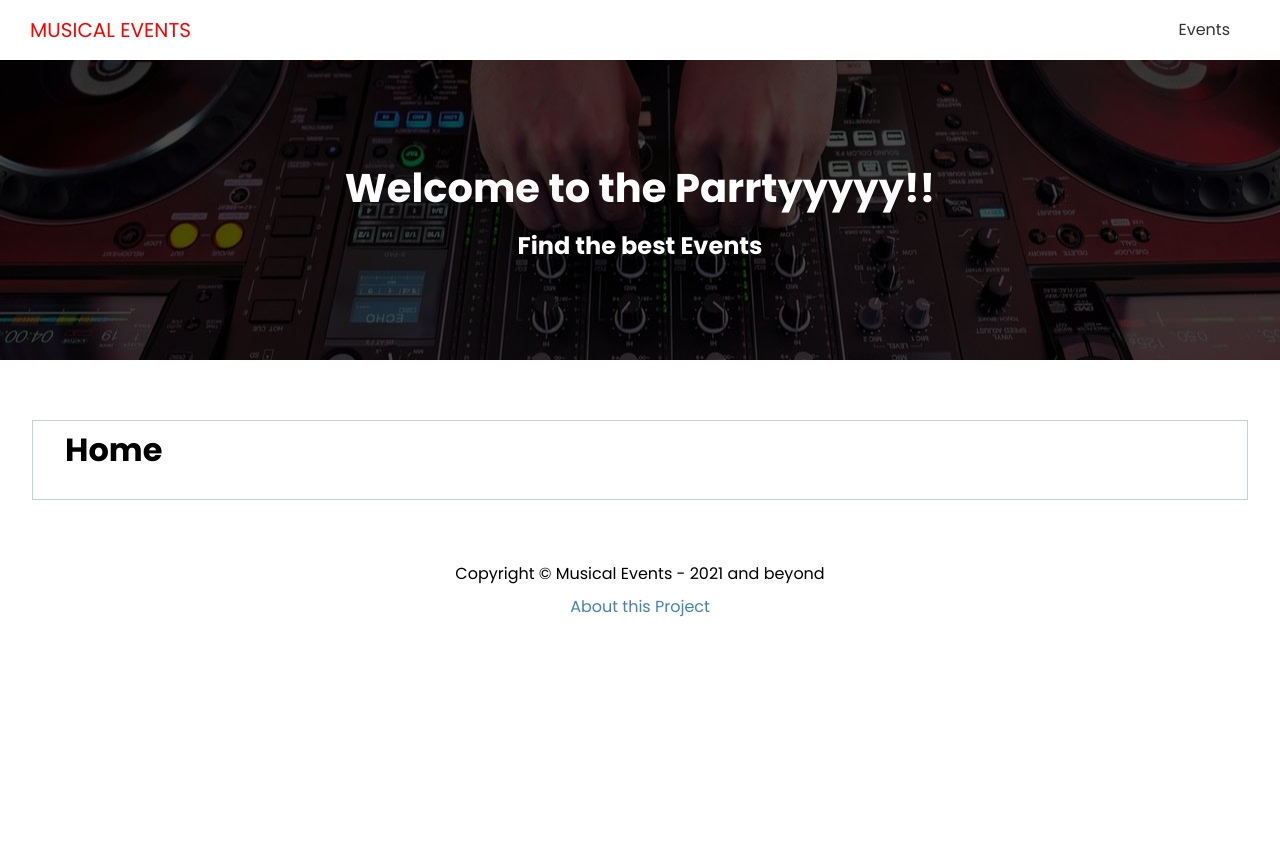
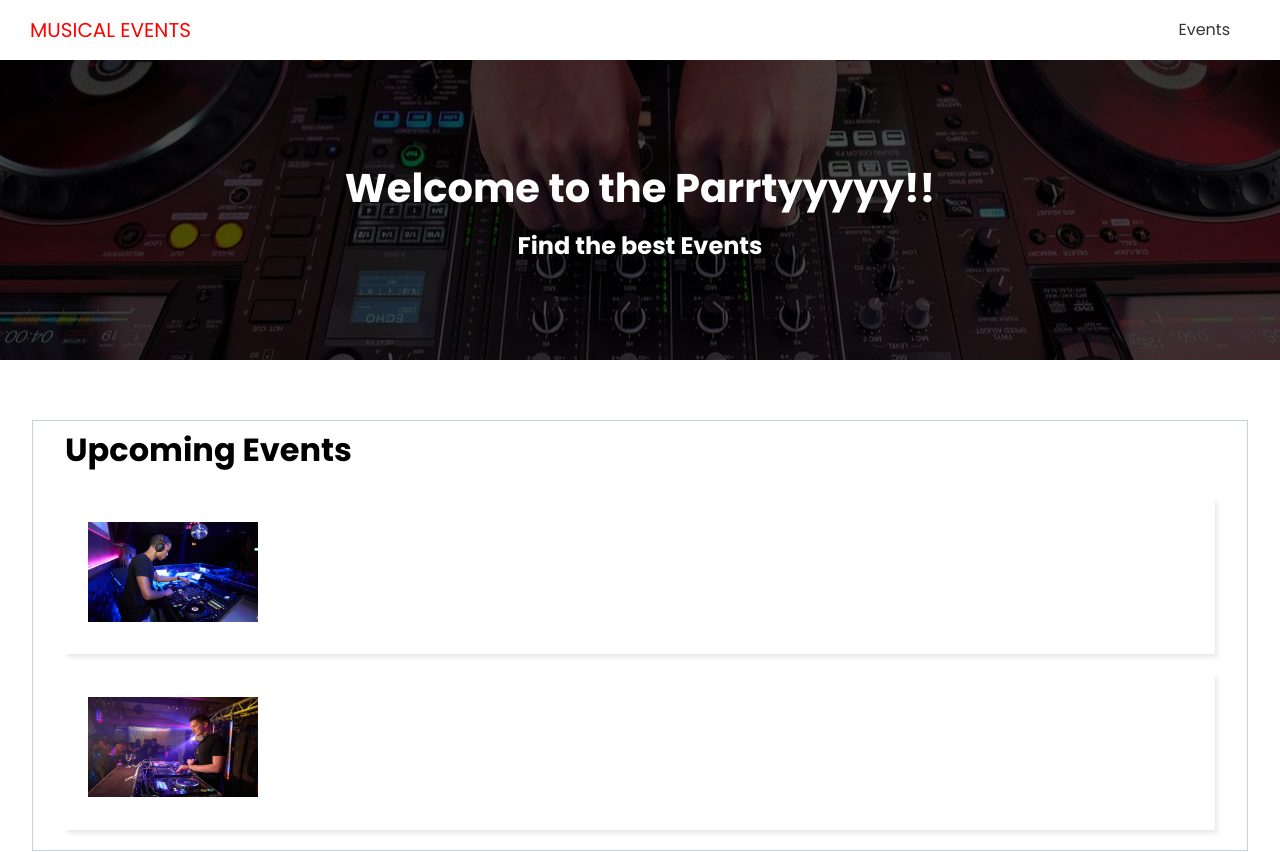
Before and after one commit to ashishkarki/musical-events-nextjs, a Next.js app in the folder dj-events-frontend/: page / in a window 1280 px wide. Shown: the top 852 px of the page. Before the commit the page ends 800 px from the top, so only its background shows below. Built offline with nearby package versions, Linux system fonts and the light colour scheme; no server answers.

Commit message:
feat: dj-events-frontend project - removed home.js page and included home page logic in indexpage

```diff
--- /dev/null
+++ b/dj-events-frontend/components/EventItem.jsx
@@ -0,0 +1,21 @@
+import Link from 'next/link'
+import Image from 'next/image'
+
+import styles from '../styles/EventItem.module.css'
+
+function EventItem({ myEvent }) {
+  return (
+    <div className={styles.event}>
+      <div className={styles.img}>
+        <Image
+          src={myEvent.image ? myEvent.image : '/images/event-default.png'}
+          alt={myEvent.title}
+          width={170}
+          height={100}
+        />
+      </div>
+    </div>
+  )
+}
+
+export default EventItem
--- /dev/null
+++ b/dj-events-frontend/config/index.js
@@ -0,0 +1,2 @@
+export const API_URL =
+  process.env.NEXT_PUBLIC_API_URL || 'http://localhost:3000'
--- a/dj-events-frontend/jsconfig.json
+++ b/dj-events-frontend/jsconfig.json
@@ -11,6 +11,9 @@
             "@/styles/*": [
                 "styles/*"
             ],
+            "@/config/*": [
+                "config/*"
+            ]
         }
     }
 }
--- /dev/null
+++ b/dj-events-frontend/pages/api/events/[slug].js
@@ -0,0 +1,15 @@
+const { events } = require('./data.json')
+
+export default function handler(req, res) {
+  const eventWithThatSlug = events.find(
+    (event) => event.slug === req.query.slug,
+  )
+
+  if (!eventWithThatSlug) {
+    return res.status(404).json({
+      error: 'Event not found',
+    })
+  }
+
+  res.status(200).json(eventWithThatSlug)
+}
--- /dev/null
+++ b/dj-events-frontend/pages/api/events/data.json
@@ -0,0 +1,28 @@
+{
+    "events": [
+        {
+            "id": "1",
+            "name": "Event 1",
+            "slug": "event-1",
+            "venue": "Venue 1",
+            "address": "Address 1",
+            "performers": "Performer 1",
+            "date": "Nov 30, 2021",
+            "time": "8:00 PM EST",
+            "description": "Description 1 and manuy more things will happen there... so please go check it out...dot dot",
+            "image": "/images/sample/event1.jpg"
+        },
+        {
+            "id": "2",
+            "name": "Event 2",
+            "slug": "event-2",
+            "venue": "Venue 2",
+            "address": "Address 2, SomePlace, that country",
+            "performers": "Performer 2",
+            "date": "Dec 30, 2021",
+            "time": "10:00 AM EST",
+            "description": "Description 2 and manuy more things will happen there... so please go check it out...dot dot",
+            "image": "/images/sample/event2.jpg"
+        }
+    ]
+}
--- /dev/null
+++ b/dj-events-frontend/pages/api/events/index.js
@@ -0,0 +1,15 @@
+// Next.js API route support: https://nextjs.org/docs/api-routes/introduction
+const { events } = require('./data.json')
+
+export default function handler(req, res) {
+  if (req.method === 'GET') {
+    res.statusCode = 200
+    res.json({
+      events,
+    })
+  } else {
+    res.statusCode = 405
+    res.setHeader('Allow', ['GET'])
+    res.end(`Method ${req.method} Not Allowed`)
+  }
+}
--- a/dj-events-frontend/pages/api/hello.js
+++ /dev/null
@@ -1,5 +0,0 @@
-// Next.js API route support: https://nextjs.org/docs/api-routes/introduction
-
-export default function handler(req, res) {
-  res.status(200).json({ name: 'John Doe' })
-}
--- a/dj-events-frontend/pages/home.js
+++ /dev/null
@@ -1,9 +0,0 @@
-import MyLayout from '@/components/MyLayout'
-
-export default function HomePage() {
-  return (
-    <MyLayout>
-      <h1>Home</h1>
-    </MyLayout>
-  )
-}
--- a/dj-events-frontend/pages/index.js
+++ b/dj-events-frontend/pages/index.js
@@ -1,7 +1,34 @@
-import HomePage from './home'
+import EventItem from '../components/EventItem'
+import MyLayout from '../components/MyLayout'
+import { API_URL } from '../config'
 
-function IndexPage() {
-  return <HomePage />
+// Get the events from the API - only during build time with getStaticProps
+// but check every 1 sec if the events have changed
+export async function getStaticProps() {
+  const res = await fetch(`${API_URL}/api/events`)
+  const myEvents = await res.json()
+  console.log('home.js events:', myEvents)
+
+  return {
+    props: {
+      myEvents: myEvents.events,
+    },
+    revalidate: 1, // check if the data is still the same every 1 second, if not, re-fetch
+  }
+}
+
+function IndexPage({ myEvents }) {
+  return (
+    <MyLayout>
+      <h1>Upcoming Events</h1>
+
+      {myEvents.length === 0 && <h3>No events to show</h3>}
+
+      {myEvents.map((myEvent) => (
+        <EventItem key={myEvent.id} myEvent={myEvent} />
+      ))}
+    </MyLayout>
+  )
 }
 
 export default IndexPage
--- /dev/null
+++ b/dj-events-frontend/styles/EventItem.module.css
@@ -0,0 +1,28 @@
+.event {
+    display        : flex;
+    justify-content: space-between;
+    align-items    : center;
+    margin         : 20px 0;
+    padding        : 13px;
+    box-shadow     : 2px 3px 5px rgba(0, 0, 0, 0.1);
+}
+
+.img {
+    flex  : 1;
+    margin: 10px;
+}
+
+.info {
+    flex: 2;
+}
+
+@media (max-width: 600px) {
+    .event {
+        flex-direction: column;
+        text-align    : center;
+    }
+
+    .info {
+        margin-bottom: 20px;
+    }
+}
```
Also changed, not shown: 1 other file (tests, documents, lock files or other folders).
